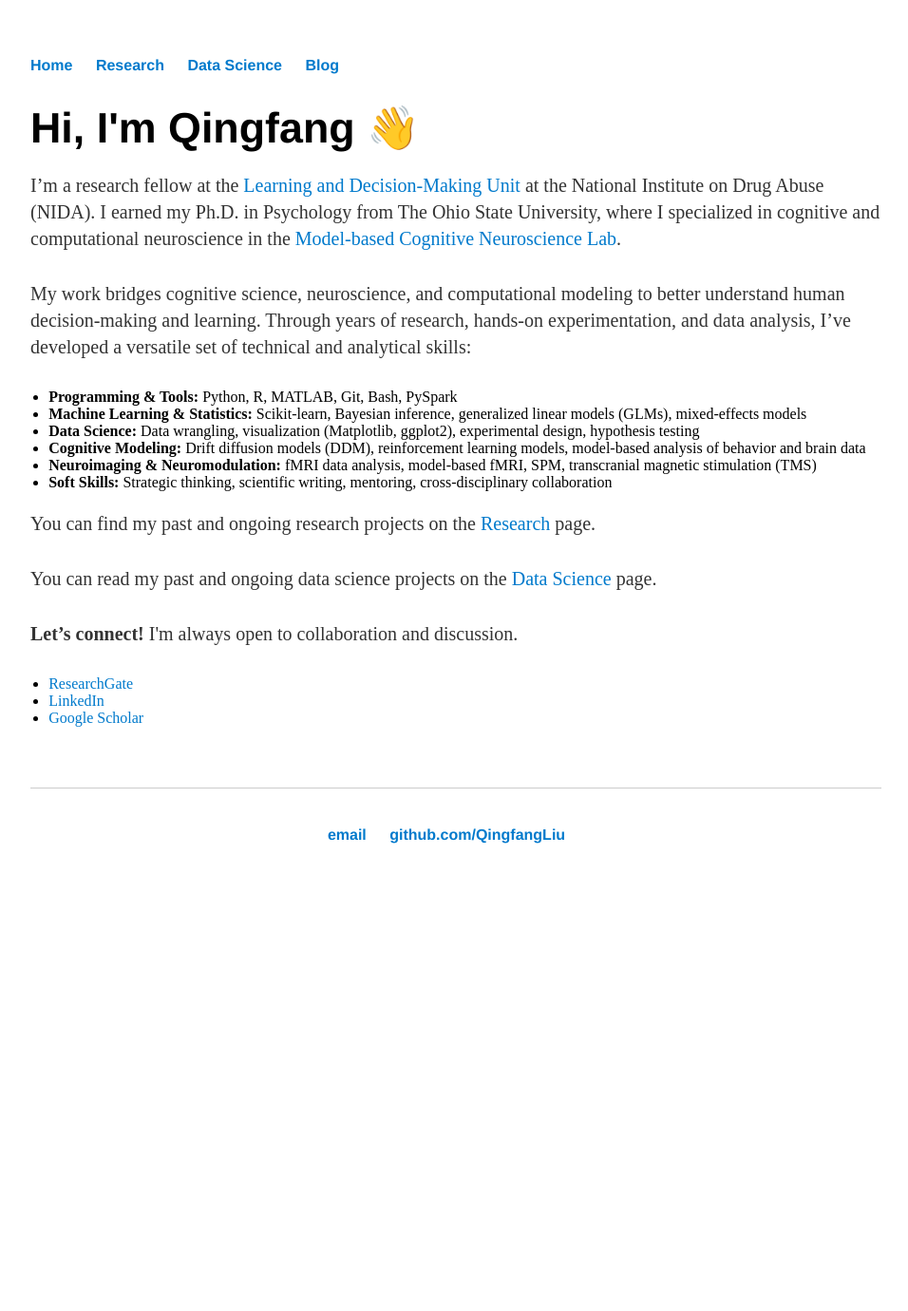
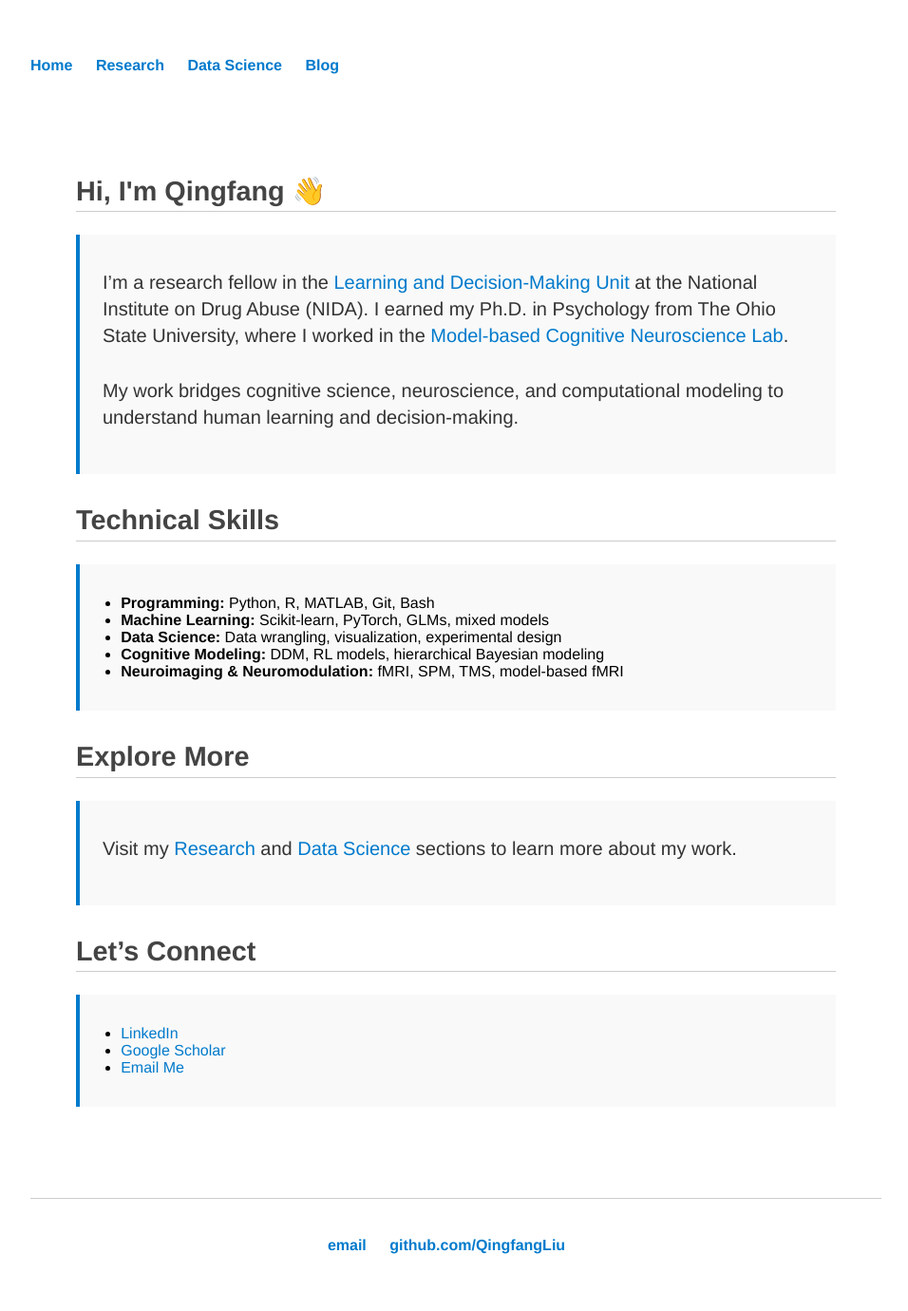
Before and after one commit to QingfangLiu/qingfangliu.github.io, a Jekyll site: the page built from index.html, in a window 1280 px wide. Shown: the whole page at 95% size, without its empty margins (160-1116 px from the left). Built offline with Jekyll 4.4.1, drawn with Linux system fonts in a browser that asks for light colours; before the commit the page ends 948 px from its top, so only the background shows below that.

Commit message:
edit cvae

```diff
--- a/DataScience/index.html
+++ b/DataScience/index.html
@@ -7,7 +7,7 @@ title: Data Science
 
 
   <p style="font-size: 1.1rem; color: #333;">
-  This section showcases projects that apply <strong>machine learning (ML)</strong>, <strong>deep learning (DL)</strong>, and <strong>reinforcement learning (RL)</strong> to solve complex real-world data problems.
+  This section displays projects that apply <strong>machine learning (ML)</strong>, <strong>deep learning (DL)</strong>, and <strong>reinforcement learning (RL)</strong> to solve complex real-world data problems.
   </p>
 
   </p>
--- a/index.html
+++ b/index.html
@@ -1,54 +1,50 @@
 ---
 layout: default
-title: Qingfang Liu
+title: Home
 ---
-<div class="blurb">
 
-	<h1>Hi, I'm Qingfang 👋</h1>
+<div class="home-container" style="max-width: 800px; margin: auto; padding: 2rem; font-family: 'Helvetica Neue', sans-serif;">
 
-<p>
-    I’m a research fellow at the
-<a href="https://irp.nida.nih.gov/organization/cnsb/learning-and-decision-making-unit/" target="_blank">Learning and Decision-Making Unit</a>
-at the National Institute on Drug Abuse (NIDA). I earned my Ph.D. in Psychology from The Ohio State University, where I specialized in cognitive and computational neuroscience in the
-<a href="https://turner-mbcn.com/" target="_blank">Model-based Cognitive Neuroscience Lab</a>.
-  </p>
+  <h2 style="border-bottom: 1px solid #ccc; padding-bottom: 0.3rem;">Hi, I'm Qingfang 👋</h2>
 
+  <div class="intro-card" style="margin-top: 1rem; padding: 1rem 1.5rem; border-left: 4px solid #007acc; background: #f9f9f9;">
+    <p>
+      I’m a research fellow in the
+      <a href="https://www.nida.nih.gov/research/learning-and-decision-making-unit" target="_blank" style="color: #007acc;">Learning and Decision-Making Unit</a>
+      at the National Institute on Drug Abuse (NIDA). I earned my Ph.D. in Psychology from The Ohio State University, where I worked in the
+      <a href="https://mbcn.osu.edu" target="_blank" style="color: #007acc;">Model-based Cognitive Neuroscience Lab</a>.
+    </p>
+    <p>
+      My work bridges cognitive science, neuroscience, and computational modeling to understand human learning and decision-making.
+    </p>
+  </div>
 
-  <p>
-My work bridges cognitive science, neuroscience, and computational modeling to better understand human decision-making and learning. Through years of research, hands-on experimentation, and data analysis, I’ve developed a versatile set of technical and analytical skills:
-</p>
+  <h2 style="border-bottom: 1px solid #ccc; padding-bottom: 0.3rem; margin-top: 2rem;">Technical Skills</h2>
 
-<ul>
-  <li><strong>Programming & Tools:</strong> Python, R, MATLAB, Git, Bash, PySpark</li>
-  <li><strong>Machine Learning & Statistics:</strong> Scikit-learn, Bayesian inference, generalized linear models (GLMs), mixed-effects models</li>
-  <li><strong>Data Science:</strong> Data wrangling, visualization (Matplotlib, ggplot2), experimental design, hypothesis testing</li>
-  <li><strong>Cognitive Modeling:</strong> Drift diffusion models (DDM), reinforcement learning models, model-based analysis of behavior and brain data</li>
-  <li><strong>Neuroimaging & Neuromodulation:</strong> fMRI data analysis, model-based fMRI, SPM, transcranial magnetic stimulation (TMS)</li>
-  <li><strong>Soft Skills:</strong> Strategic thinking, scientific writing, mentoring, cross-disciplinary collaboration</li>
-</ul>
+  <div class="skills-card" style="margin-top: 1rem; padding: 1rem 1.5rem; border-left: 4px solid #007acc; background: #f9f9f9;">
+    <ul>
+      <li><strong>Programming:</strong> Python, R, MATLAB, Git, Bash</li>
+      <li><strong>Machine Learning:</strong> Scikit-learn, PyTorch, GLMs, mixed models</li>
+      <li><strong>Data Science:</strong> Data wrangling, visualization, experimental design</li>
+      <li><strong>Cognitive Modeling:</strong> DDM, RL models, hierarchical Bayesian modeling</li>
+      <li><strong>Neuroimaging & Neuromodulation:</strong> fMRI, SPM, TMS, model-based fMRI</li>
+    </ul>
+  </div>
 
+  <h2 style="border-bottom: 1px solid #ccc; padding-bottom: 0.3rem; margin-top: 2rem;">Explore More</h2>
 
-<!-- My research closely aligns with the goals of advanced AI by addressing fundamental questions about human cognition that are also relevant to the development of intelligent systems. First, I investigate the diverse cognitive mechanisms of inference supported by the brain—particularly those that enable humans to make one-shot or few-shot decisions without altering long-term knowledge structures. This is conceptually analogous to how large language models perform inference without fine-tuning their foundational knowledge. Second, I explore the intersection of embodied cognition and adaptive behavior, examining how biological states, such as satiation, dynamically shape decision-making. These insights contribute to our understanding of how flexible, context-sensitive behavior emerges from biological systems—offering valuable guidance for building more adaptive and human-aligned AI. -->
+  <div class="nav-card" style="margin-top: 1rem; padding: 1rem 1.5rem; border-left: 4px solid #007acc; background: #f9f9f9;">
+    <p>Visit my <a href="/research" style="color: #007acc;">Research</a> and <a href="/datascience" style="color: #007acc;">Data Science</a> sections to learn more about my work.</p>
+  </div>
 
+  <h2 style="border-bottom: 1px solid #ccc; padding-bottom: 0.3rem; margin-top: 2rem;">Let’s Connect</h2>
 
-<p>
-You can find my past and ongoing research projects on the <a href="/Research">Research</a> page.
-</p>
+  <div class="contact-card" style="margin-top: 1rem; padding: 1rem 1.5rem; border-left: 4px solid #007acc; background: #f9f9f9;">
+    <ul>
+      <li><a href="https://www.linkedin.com/in/qingfangliu" target="_blank" style="color: #007acc;">LinkedIn</a></li>
+      <li><a href="https://scholar.google.com/" target="_blank" style="color: #007acc;">Google Scholar</a></li>
+      <li><a href="mailto:your.email@example.com" style="color: #007acc;">Email Me</a></li>
+    </ul>
+  </div>
 
-
-<p>
-You can read my past and ongoing data science projects on the <a href="/DataScience">Data Science</a> page.
-</p>
-
-
-  <p><strong>Let’s connect!</strong> I'm always open to collaboration and discussion.</p>
-
-
-	<ul class="contacts">
-	<li><a href="https://www.researchgate.net/profile/Qingfang_Liu3" target="_blank">ResearchGate</a></li>
-	<li><a href="https://www.linkedin.com/in/qingfang-liu/" target="_blank">LinkedIn</a></li>
-	<li><a href="https://scholar.google.com/citations?user=kwaD2T0AAAAJ&hl=en" target="_blank">Google Scholar</a></li>
-</ul>
-
-
-</div><!-- /.blurb -->
+</div>
```
Also changed, not shown: 1 other file.
